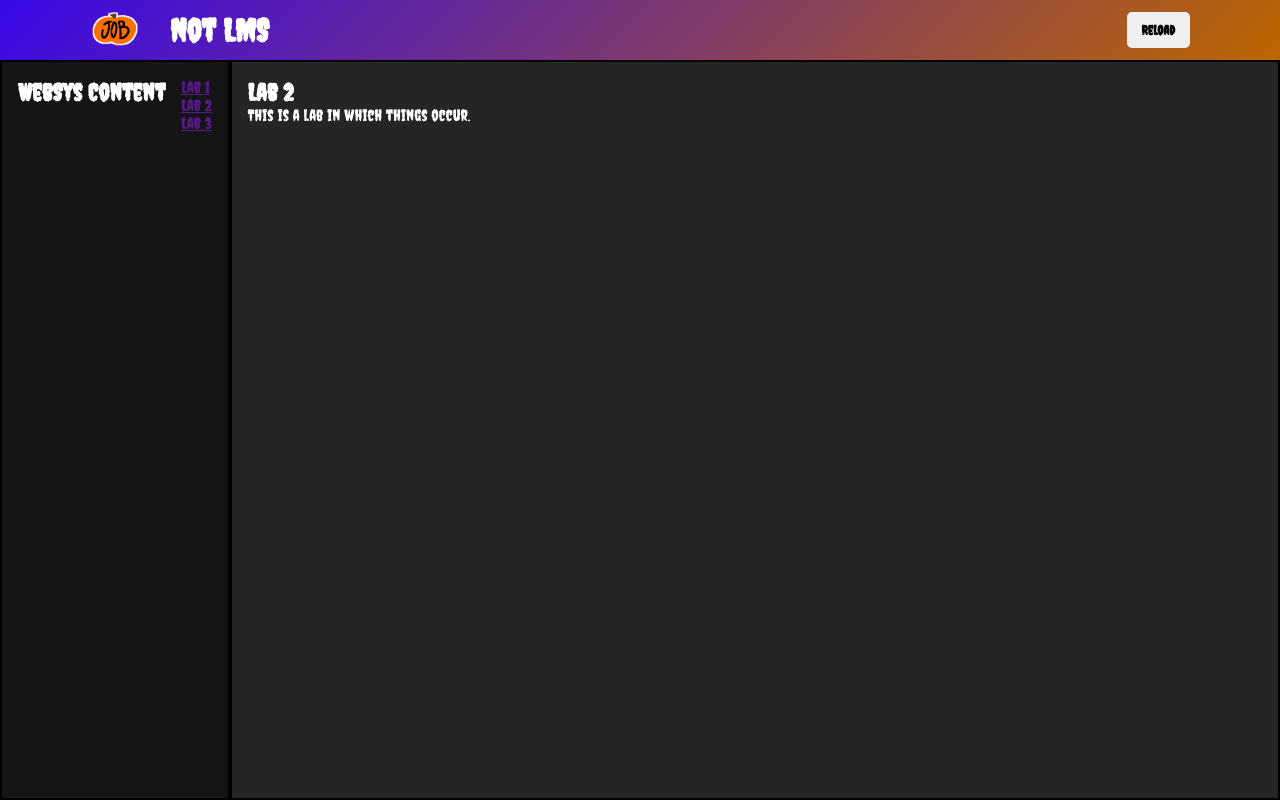
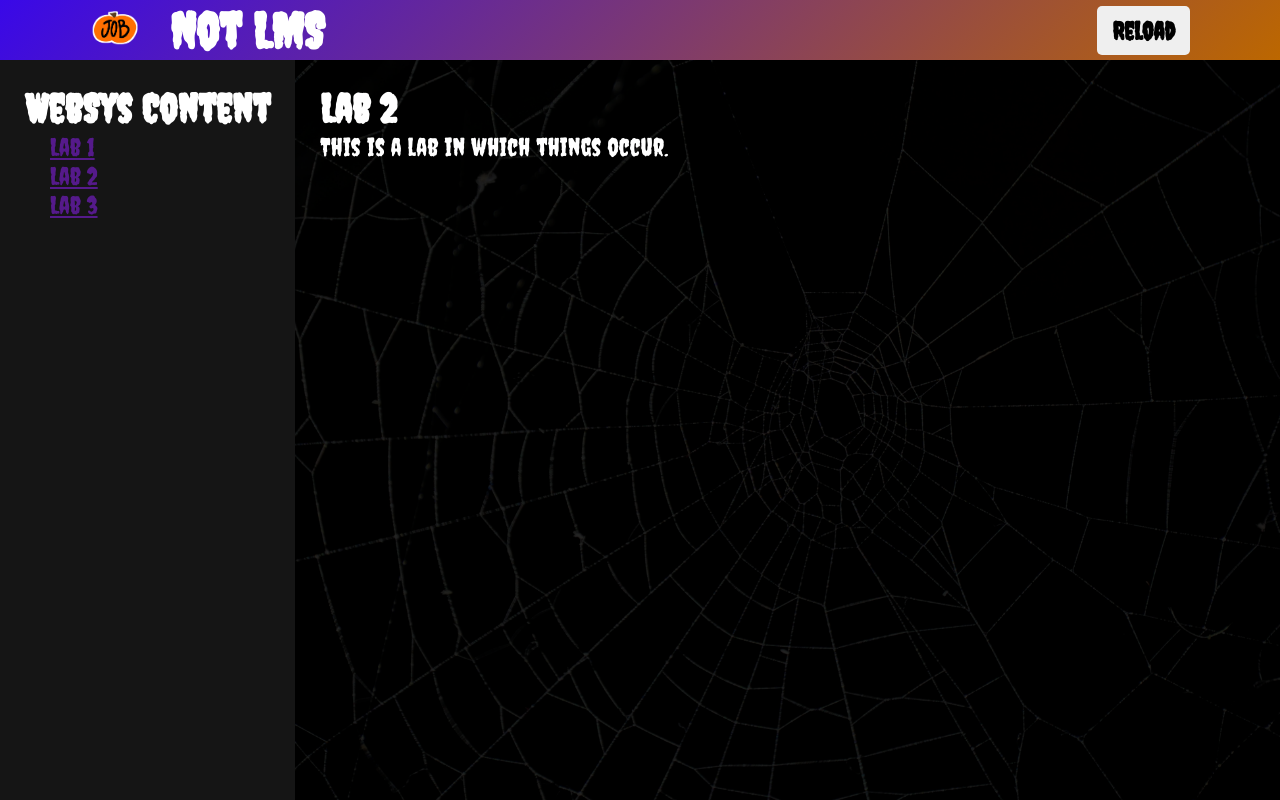
Before and after one commit to itws2110-f25-nasa-g1/itws2110-websys-g10-lab07, a PHP site: page / in a window 1280 px wide. Run offline with PHP 8.4, Linux system fonts and the light colour scheme.

Commit message:
Added more styling

```diff
--- a/resources/style.css
+++ b/resources/style.css
@@ -2,8 +2,8 @@
     --primary-text: #ffffff;
     --secondary-text: #000000;
     --header-teal: #1ED0C7;
-    --catseyegreen: #3908e8;
-    --catseyeblue: #bc6700;
+    --purple: #3908e8;
+    --orange: #bc6700;
     --sidebar-background-color: #151515;
     --background-color: #252525;
 }
@@ -19,10 +19,11 @@
     padding: 0;
     box-sizing: border-box;
     font-family: "Creepster", system-ui;
+    font-size: 1.25rem;
 }
 
 #header {
-    background: linear-gradient(135deg, var(--catseyegreen) 0%, var(--catseyeblue) 100%);
+    background: linear-gradient(135deg, var(--purple) 0%, var(--orange) 100%);
     color: var(--secondary-text);
     box-shadow: 0 2px 5px rgba(0, 0, 0, 0.3);
     z-index: 100;
@@ -55,10 +56,35 @@
 .brand-link {
     color: var(--primary-text);
     font-weight: bold;
-    font-size: 2.0rem;
+    font-size: 2.5rem;
     text-decoration: none;
     white-space: nowrap;
     margin-left: 20px;
+}
+
+.nav-list {
+    list-style: none;
+}
+
+.nav-list li {
+    padding-left: 1em;
+}
+
+#reload-button-object {
+    color: var(--secondary-text);
+    text-decoration: none;
+    font-size: 1.25rem;
+    font-weight: 600;
+    padding: 10px 15px;
+    border-radius: 5px;
+    display: inline-block;
+    border: none;
+}
+
+#reload-button-object:hover,
+#reload-button-object:focus {
+    background-color: rgba(255, 255, 255, 0.5);
+    outline: none;
 }
 
 container-container {
@@ -72,47 +98,23 @@ flex-container {
 }
 
 nav {
-    display: flex;
     width: fit-content;
+    height: calc(100vh - 60px);
     padding: 1em;
-    border: 2px solid black;
+    color: var(--primary-text);
+    background: var(--sidebar-background-color);
 }
 
-.nav-list {
-    list-style: none;
-}
-
-.nav-list li {
-    padding-left: 1em;
-}
-
-#reload-button-object {
-    color: var(--secondary-text);
-    text-decoration: none;
-    font-weight: 600;
-    padding: 10px 15px;
-    border-radius: 5px;
-    display: inline-block;
-    border: none;
-}
-
-#reload-button-object:hover,
-#reload-button-object:focus {
-    background-color: rgba(255, 255, 255, 0.5);
-    outline: none;
-}
-
-nav {
-    height: calc(100vh - 60px);
-    color: var(--primary-text);
-    background: var(--sidebar-background-color);
+h2 {
+    width: 100%;
+    font-size: 2.0rem;
 }
 
 course-content {
     flex: 1;
     padding: 1em;
-    border: 2px solid black;
     height: calc(100vh - 60px);
     color: var(--primary-text);
-    background: var(--background-color);
+    background-image: url('/resources/images/cobweb.png');
+    background-size: cover;
 }
```
Also changed, not shown: README.md, resources/images/cobweb.png (added), 1 other file.
